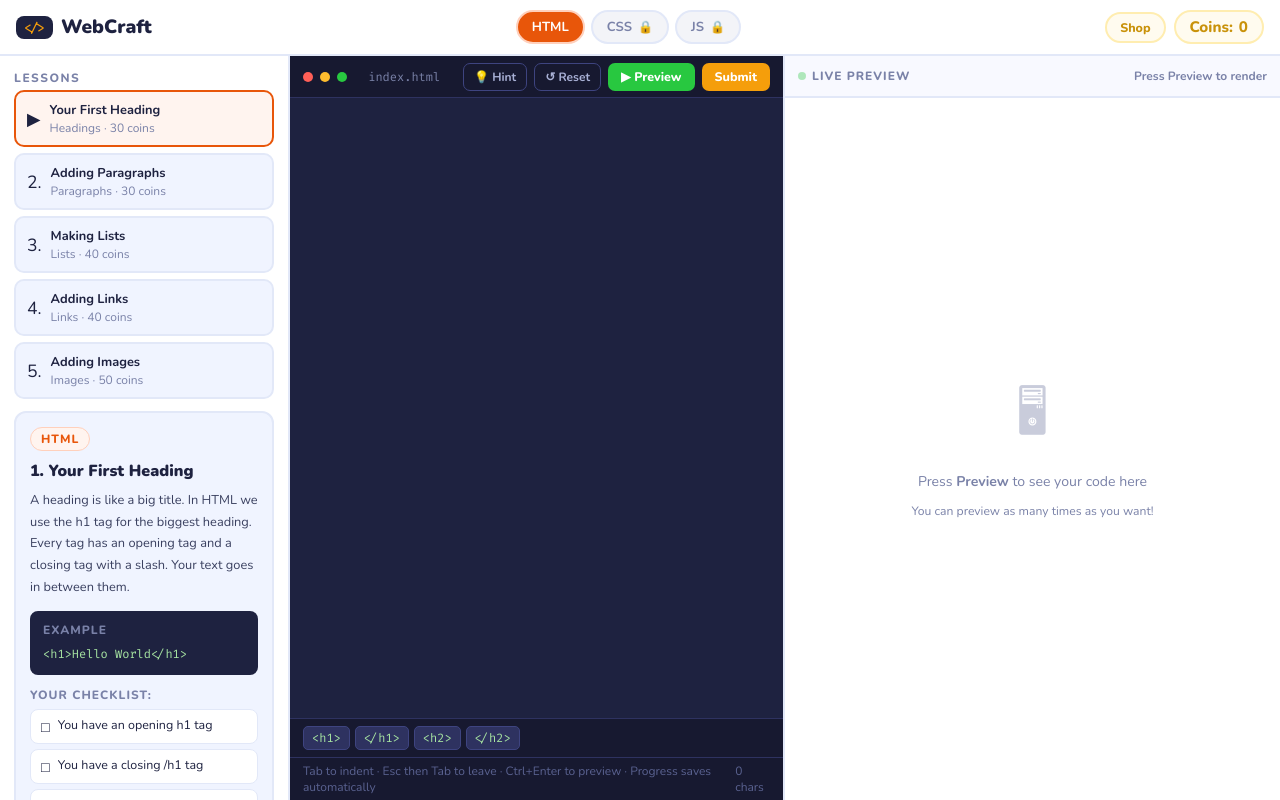
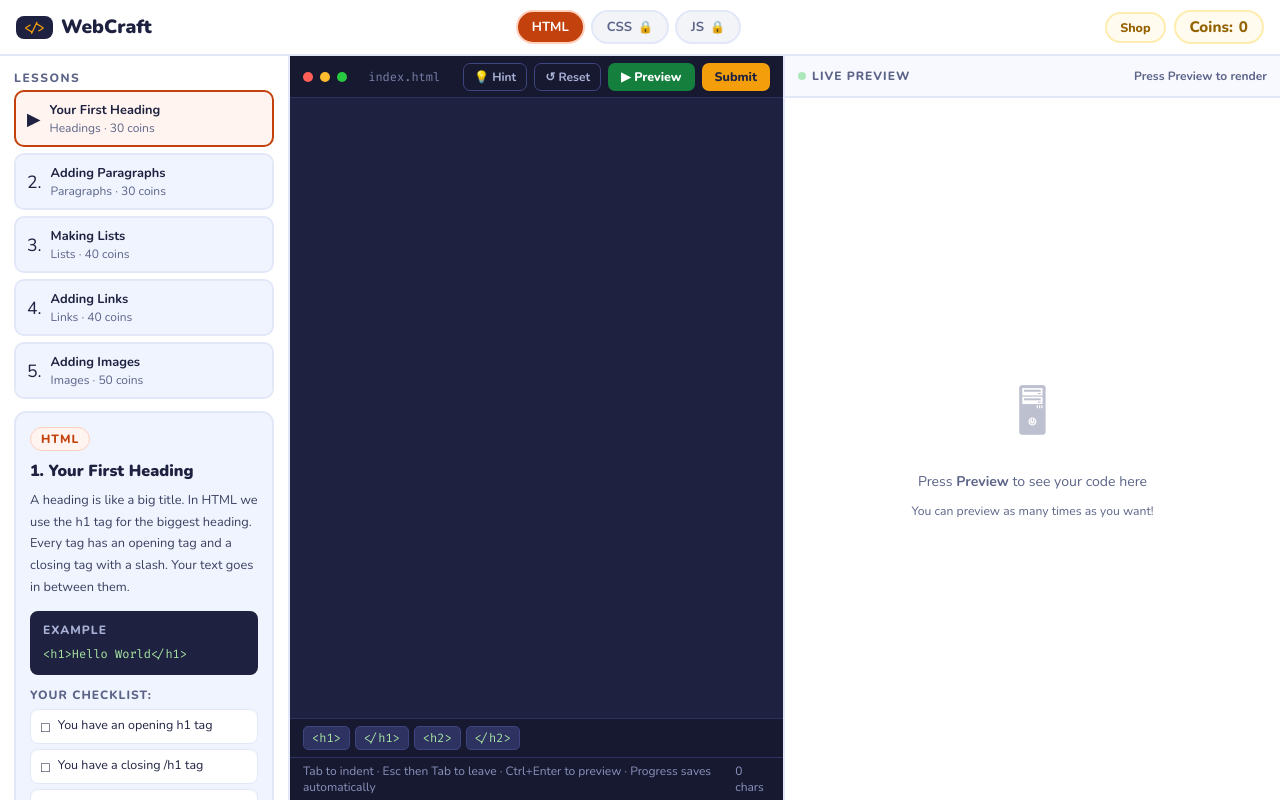
Before and after one commit to irbala/WebCraft, a plain HTML site: page index.html in a window 1280 px wide. Drawn offline with nearby package versions, Linux system fonts and the light colour scheme.

Commit message:
Raise text contrast to meet WCAG AA
Darken the orange, gold and muted text colours, the Run button green,
and the editor footer text so every label passes 4.5:1. The Submit
button and coin badges now use dark text on the amber background.

Co-Authored-By: Claude Opus 5.5 <noreply@anthropic.com>
Claude-Session: https://claude.ai/code/session_014n5RFSfsLkMRGtQvZZqwJK

```diff
--- a/styles.css
+++ b/styles.css
@@ -4,13 +4,13 @@
   --bg: #f0f4ff;
   --panel: #fff;
   --border: #e2e8f8;
-  --hc: #e8560a;
+  --hc: #c2410c;
   --hl: #fff4ef;
   --hb: #ffd0bc;
   --cc: #1a6cf0;
   --cl: #eff5ff;
   --cb: #bdd3ff;
-  --jc: #c9920a;
+  --jc: #946200;
   --jl: #fffbef;
   --jb: #ffedb0;
   --coin: #f59e0b;
@@ -19,7 +19,7 @@
   --red: #dc2626;
   --rl: #fee2e2;
   --text: #1e2240;
-  --muted: #7a82a8;
+  --muted: #5c6488;
 }
 
 * {
@@ -158,7 +158,7 @@ header {
 .lbadge {
   font-size: 0.75rem;
   background: var(--coin);
-  color: #fff;
+  color: var(--text);
   border-radius: 20px;
   padding: 1px 7px;
   font-weight: 800;
@@ -356,7 +356,7 @@ main {
   font-weight: 800;
   text-transform: uppercase;
   letter-spacing: 1px;
-  color: #7a82a8;
+  color: #a9b1d6;
   margin-bottom: 6px;
 }
 
@@ -494,7 +494,7 @@ main {
   display: flex;
   align-items: center;
   gap: 5px;
-  background: #28c840;
+  background: #15803d;
   color: #fff;
   border: none;
   padding: 5px 13px;
@@ -507,7 +507,7 @@ main {
 }
 
 .run-btn:hover {
-  background: #22a836;
+  background: #166534;
 }
 
 .sub-btn {
@@ -515,7 +515,7 @@ main {
   align-items: center;
   gap: 5px;
   background: var(--coin);
-  color: #fff;
+  color: var(--text);
   border: none;
   padding: 5px 13px;
   border-radius: 7px;
@@ -626,7 +626,7 @@ main {
   background: #171930;
   border-top: 1px solid #2e3260;
   font-size: 0.75rem;
-  color: #5a6290;
+  color: #8b93bd;
   display: flex;
   justify-content: space-between;
   align-items: center;
@@ -979,7 +979,7 @@ main {
 
 .toast.coins {
   background: var(--coin);
-  color: #fff;
+  color: var(--text);
 }
 
 .toast.info {
```
